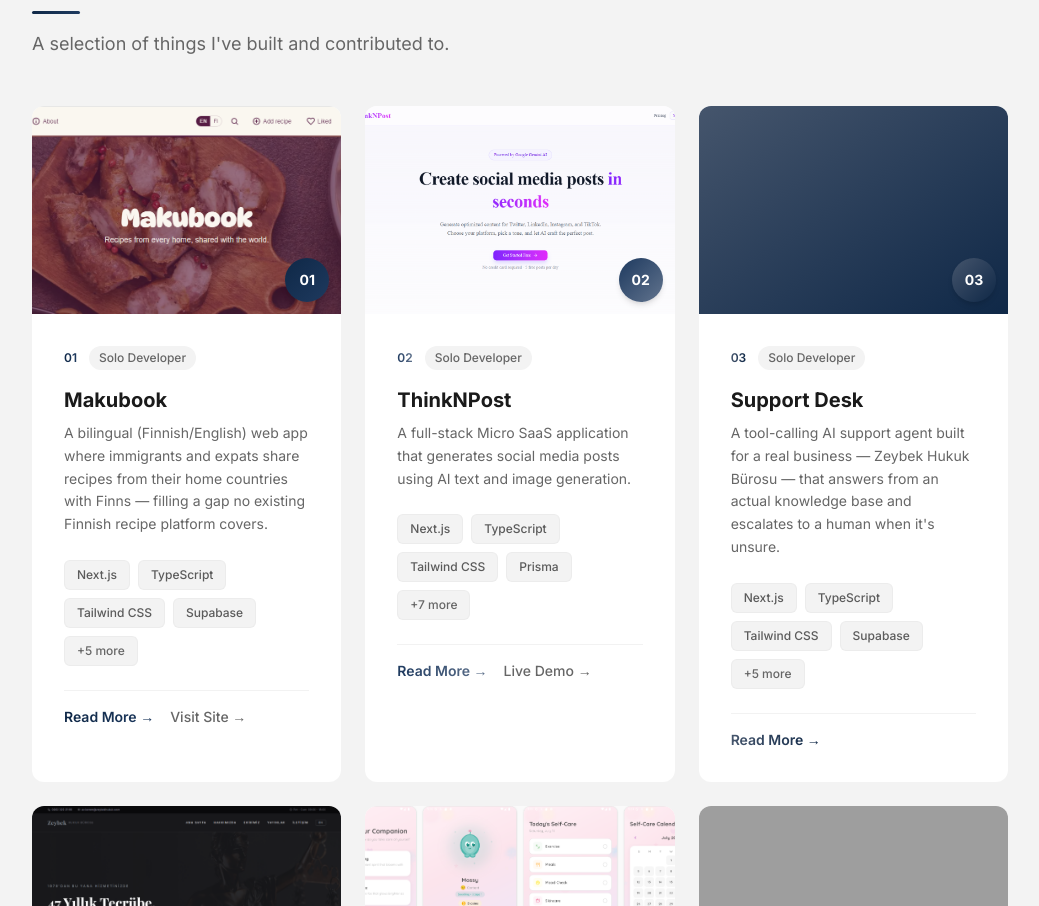
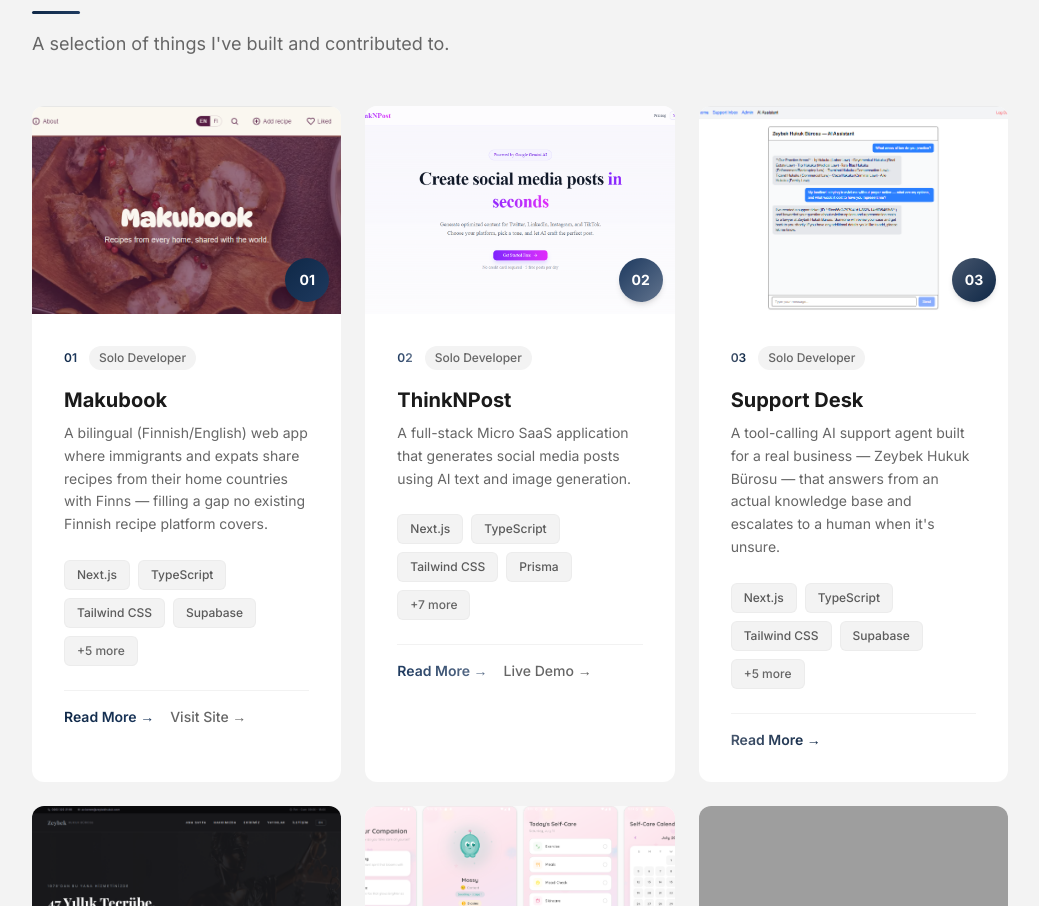
Before and after one commit to SinemZeybek/portfolio, a Next.js app: page / in a window 1280 px wide. Shown: the part 1635-2541 px from the top of the page, without its empty margins (120-1159 px from the left). Built offline with nearby package versions, Linux system fonts and the light colour scheme; grey boxes are pictures that could not be loaded.

Commit message:
Add Support Desk card image to the homepage project grid
Co-Authored-By: Claude Sonnet 5 <noreply@anthropic.com>

```diff
--- a/src/data/projects.ts
+++ b/src/data/projects.ts
@@ -140,6 +140,7 @@ export const projects: Project[] = [
       { src: "/screenshots/AI-assistant1.png", caption: "Admin Support Inbox — escalated questions land here for a human to review and resolve" },
     ],
     github: "https://github.com/SinemZeybek/AI-Support-System",
+    cardImage: "/screenshots/AI-assistant.png",
   },
   {
     slug: "zeybek-hukuk",
```
